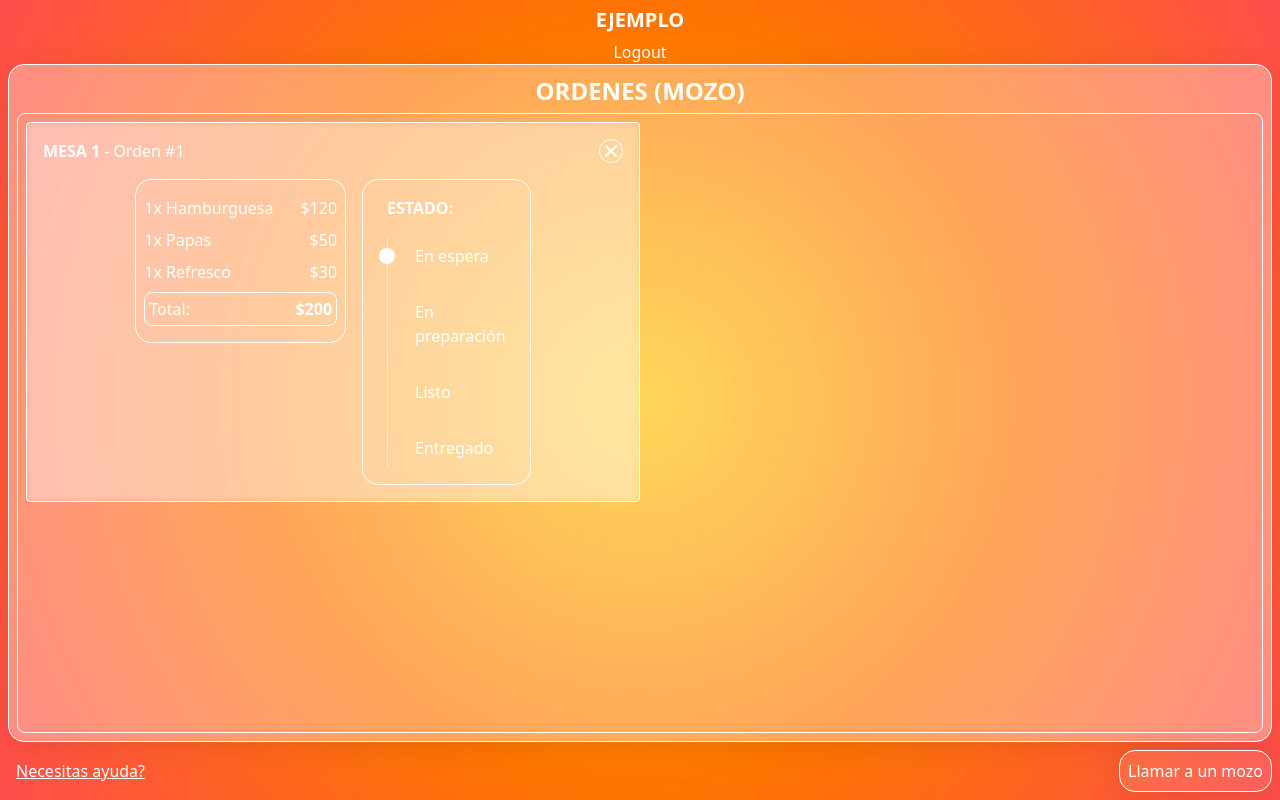
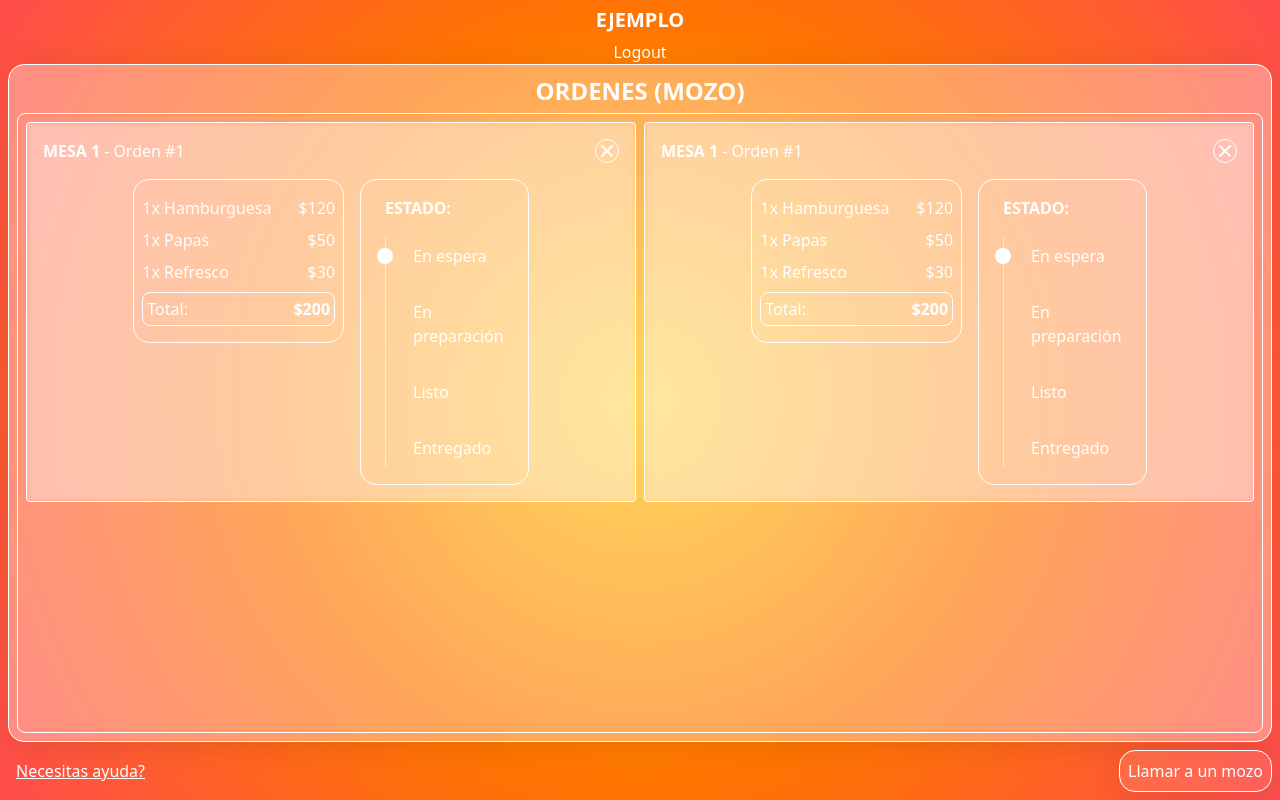
Before and after one commit to 3-TIC-ORT/proyecto-3-pedilo, a Next.js app: page /orders in a window 1280 px wide. Built offline with nearby package versions, Linux system fonts and the light colour scheme.

Commit message:
adaptado para celu

```diff
--- a/app/orders/orders.css
+++ b/app/orders/orders.css
@@ -10,6 +10,22 @@
     font-weight: 800;
     text-transform: uppercase;
     text-align: center;
+}
+
+@media screen and (max-width: 452px) {
+    .orders {
+        flex-direction: column !important;
+        flex-wrap: nowrap !important;
+    }
+    .order {
+        min-width: 100px !important;
+        width: 100% !important;
+        max-width: 100% !important;
+    }
+
+    .orderBody {
+        flex-direction: column !important;
+    }
 }
 
 .orders {
--- a/app/orders/page.tsx
+++ b/app/orders/page.tsx
@@ -63,6 +63,56 @@ function page() {
                 </div>
             </div>
         </div>
+        <div className="order">
+            <div className="orderHeader">
+                <div className="orderTitle">
+                    <h2>Mesa 1</h2>-<p>Orden #1</p>
+                </div>
+                <div className="closeOrderBtnContainer">
+                    <div className="closeOrderBtn"></div>
+                </div>
+            </div>
+            <div className="orderBody">
+                <div className="orderItems">
+                    <div className="orderItem">
+                        <p>1x Hamburguesa</p>
+                        <p>$120</p>
+                    </div>
+                    <div className="orderItem">
+                        <p>1x Papas</p>
+                        <p>$50</p>
+                    </div>
+                    <div className="orderItem">
+                        <p>1x Refresco</p>
+                        <p>$30</p>
+                    </div>
+                    <div className="orderTotal">
+                        <p>Total:</p><h2>$200</h2>
+                    </div>
+                </div>
+                <div className="orderStateContainer">
+                    <h3>Estado:</h3>
+                    <div className={`orderState ${selectedState}`}>
+                        <div className="orderStateRadio">
+                            <input type="radio" name="orderState" id="waiting" onChange={handleRadioChange} checked={selectedState === "waiting"}/>
+                            <label htmlFor="waiting">En espera</label>
+                        </div>
+                        <div className="orderStateRadio">
+                            <input type="radio" name="orderState" id="cooking" onChange={handleRadioChange} checked={selectedState === "cooking"}/>
+                            <label htmlFor="cooking">En preparación</label>
+                        </div>
+                        <div className="orderStateRadio">
+                            <input type="radio" name="orderState" id="ready" onChange={handleRadioChange} checked={selectedState === "ready"}/>
+                            <label htmlFor="ready">Listo</label>
+                        </div>
+                        <div className="orderStateRadio">
+                            <input type="radio" name="orderState" id="delivered" onChange={handleRadioChange} checked={selectedState === "delivered"}/>
+                            <label htmlFor="delivered">Entregado</label>
+                        </div>
+                    </div>
+                </div>
+            </div>
+        </div>
       </div>
     </div>
   )
```
